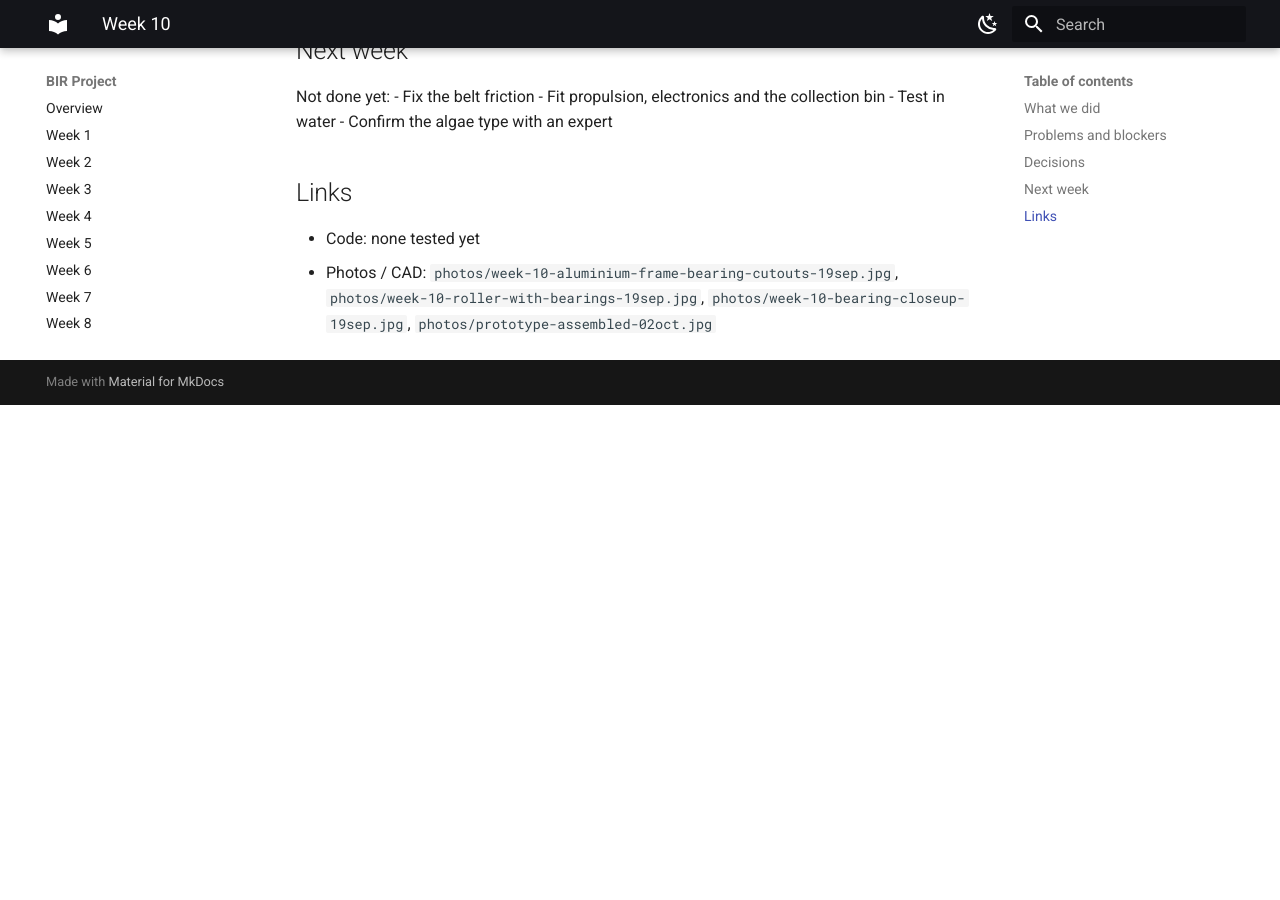
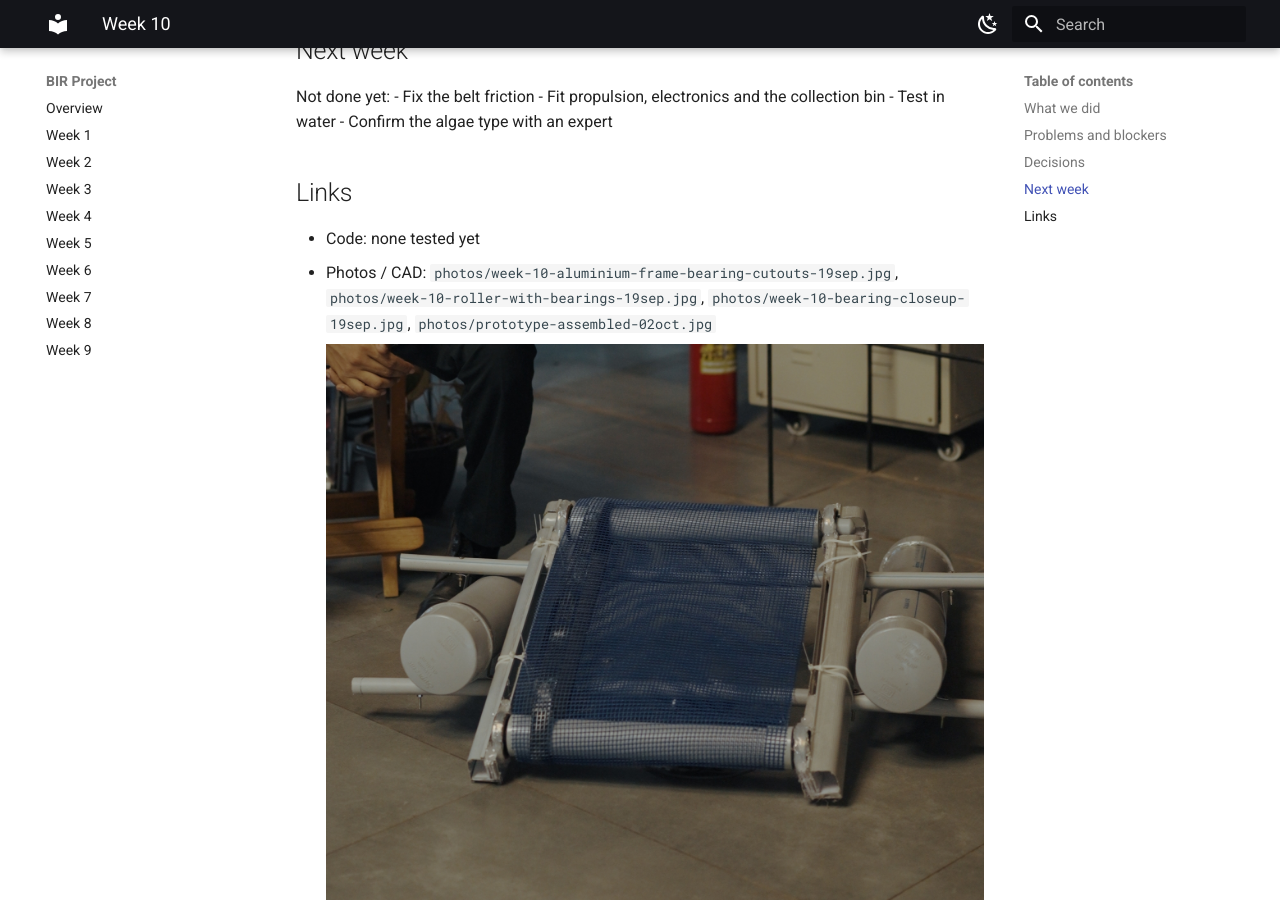
Before and after one commit to BuilderinResidencyTinkerspace/AURABot, an MkDocs documentation site: the page built from docs/week-10.md, in a window 1280 px wide and 900 px high, scrolled down 1426 px. Built offline with MkDocs 1.6.1 and Material for MkDocs 9.7.7, drawn with Linux system fonts in a browser that asks for light colours; before the commit the page ends 1831 px from its top, so only the background shows below that.

Commit message:
Add image link for prototype assembly photo

```diff
--- a/docs/week-10.md
+++ b/docs/week-10.md
@@ -38,3 +38,5 @@ Not done yet:
 
 - Code: none tested yet
 - Photos / CAD: `photos/week-10-aluminium-frame-bearing-cutouts-19sep.jpg`, `photos/week-10-roller-with-bearings-19sep.jpg`, `photos/week-10-bearing-closeup-19sep.jpg`, `photos/prototype-assembled-02oct.jpg`
+
+- ![photo](https://github.com/BuilderinResidencyTinkerspace/AURABot/blob/main/docs/photos/prototype-assembled-02oct.jpg)
```
